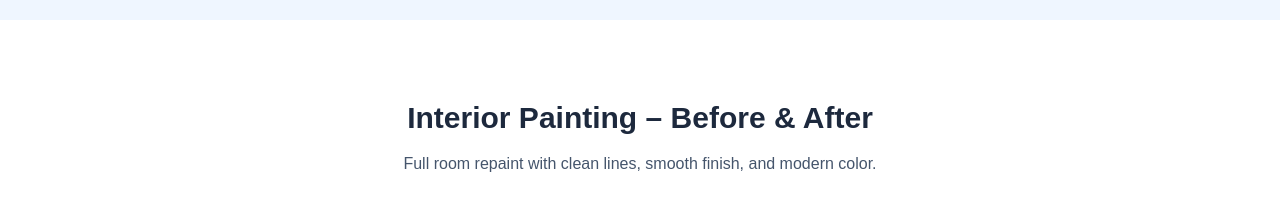
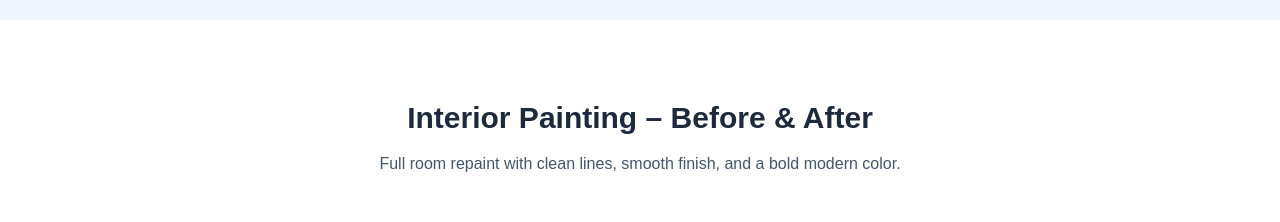
Before and after one commit to michaelwillbe14/tch-handyman, a Next.js app: page / in a window 1280 px wide. Shown: the part 1498-1720 px from the top of the page. Built offline with nearby package versions, Linux system fonts and the light colour scheme.

Commit message:
Update painting before image, keep after image

```diff
--- a/app/page.tsx
+++ b/app/page.tsx
@@ -86,7 +86,7 @@ export default function Home() {
         </div>
       </section>
 
-      {/* PAINTING BEFORE & AFTER */}
+      {/* PAINTING BEFORE & AFTER (UPDATED) */}
       <section>
         <div className="max-w-6xl mx-auto px-6 py-20">
           <h3 className="text-3xl font-bold text-center mb-4">
@@ -94,7 +94,7 @@ export default function Home() {
           </h3>
 
           <p className="text-center text-slate-600 mb-12">
-            Full room repaint with clean lines, smooth finish, and modern color.
+            Full room repaint with clean lines, smooth finish, and a bold modern color.
           </p>
 
           <div className="grid grid-cols-1 md:grid-cols-2 gap-8">
@@ -113,7 +113,7 @@ export default function Home() {
             {/* AFTER */}
             <div className="relative">
               <img
-                src="/before-after/painting-after-1.jpeg"
+                src="/before-after/painting-after-2.jpeg"
                 className="h-80 w-full object-cover rounded-2xl"
                 alt="Painting after"
               />
```
